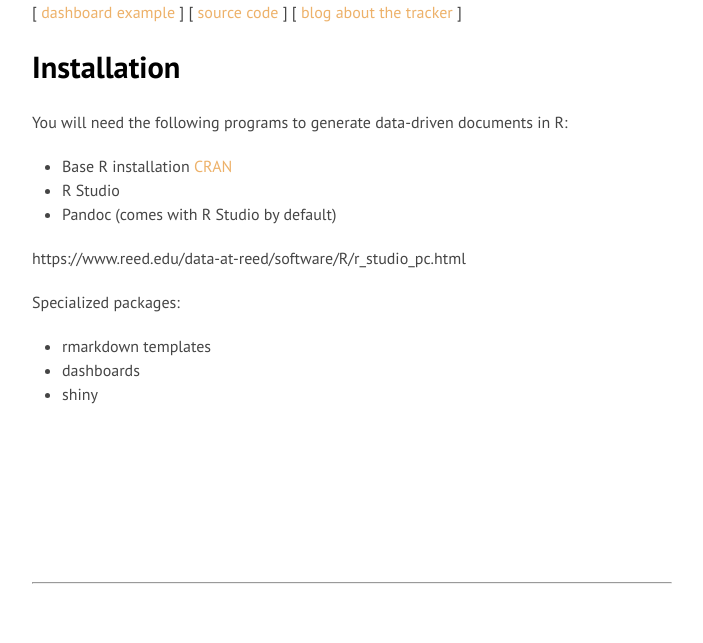
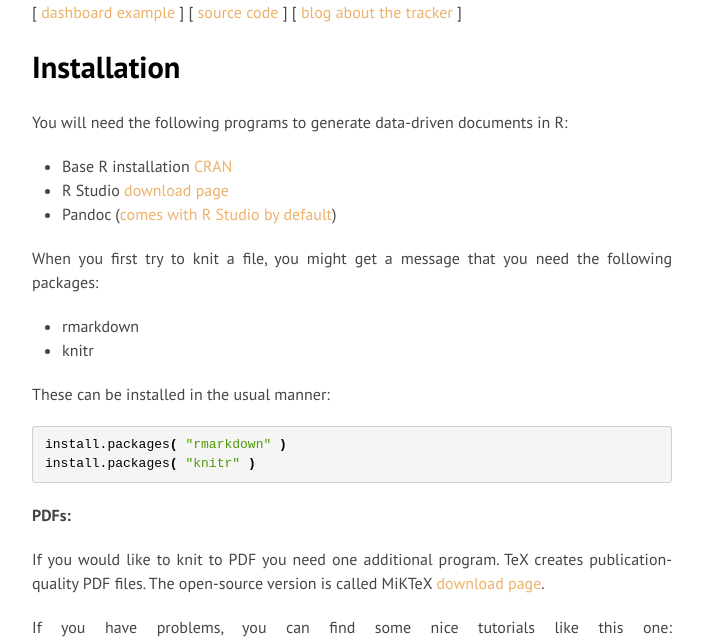
Before and after one commit to DS4PS/ds4ps.github.io, a Jekyll site: the page built from data-driven-docs.md, in a window 1280 px wide and 1400 px high, scrolled down 3923 px. Shown: the part 80-723 px from the top of the window, without its empty margins (288-991 px from the left). Built offline with Jekyll 4.4.1, drawn with Linux system fonts in a browser that asks for light colours; nearby versions of some CDN libraries; library files that are not in the unit come from our copies; some of the changed text lies outside the part shown.

Commit message:
Update data-driven-docs.md

````diff
--- a/data-driven-docs.md
+++ b/data-driven-docs.md
@@ -163,16 +163,37 @@ output: flexdashboard::flex_dashboard:
 You will need the following programs to generate data-driven documents in R:
 
 * Base R installation [CRAN](https://www.r-project.org/)
-* R Studio
-* Pandoc (comes with R Studio by default)
+* R Studio [download page](https://www.rstudio.com/products/rstudio/download/#Installers)
+* Pandoc ([comes with R Studio by default](https://blog.rstudio.com/2014/06/18/r-markdown-v2/))
 
-https://www.reed.edu/data-at-reed/software/R/r_studio_pc.html
+When you first try to knit a file, you might get a message that you need the following packages:
 
-Specialized packages:
+* rmarkdown
+* knitr
 
-* rmarkdown templates
+These can be installed in the usual manner:
+
+```r
+install.packages( "rmarkdown" )
+install.packages( "knitr" )
+```
+
+**PDFs:**
+
+If you would like to knit to PDF you need one additional program. TeX creates publication-quality PDF files. The open-source version is called MiKTeX [download page](http://miktex.org/download).
+
+If you have problems, you can find some nice tutorials like this one: <https://www.reed.edu/data-at-reed/software/R/r_studio_pc.html>
+
+**Specialized packages:**
+
+Some document output formats require specific R packages. For example:
+
+* journal templates
 * dashboards
-* shiny
+* r websites
+* books in bookdown
+
+You can find many of these packages on the [R Markdown templates page](https://rmarkdown.rstudio.com/formats.html).
 
 
 <br>
````
